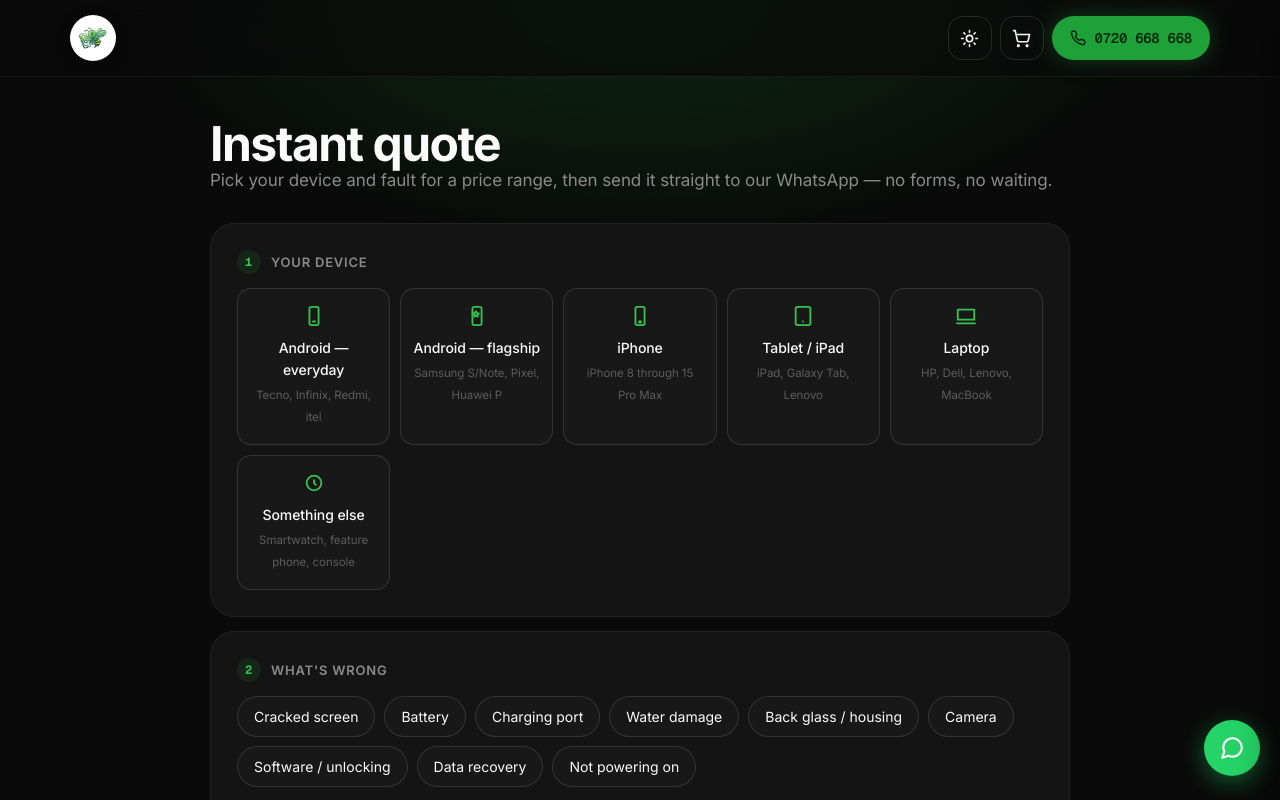
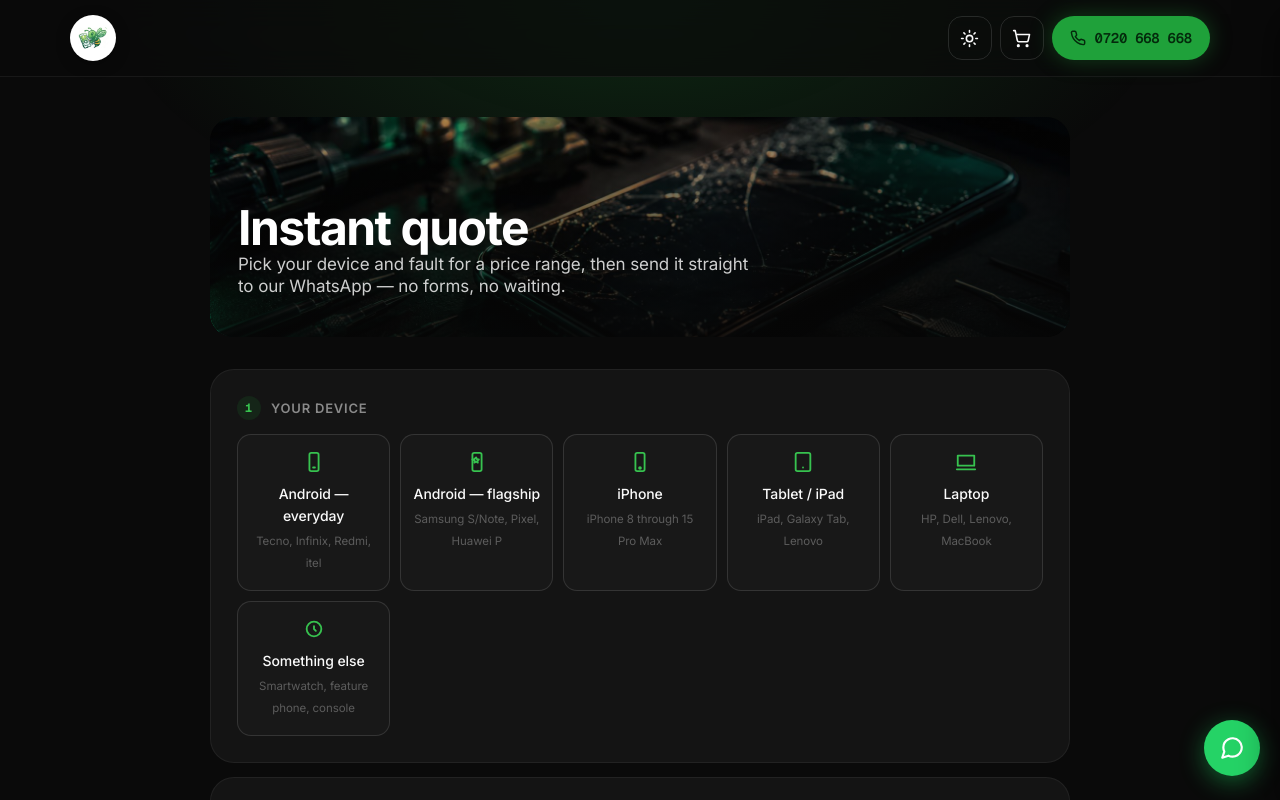
Before and after one commit to Tevin-Isaac/beaps-mobile-fix, a Next.js app: page /quote in a window 1280 px wide. Shown: the top 800 px of the page. Built offline with nearby package versions, Linux system fonts and the light colour scheme; no server answers; the database is empty.

Commit message:
Add real workbench photos to the CTA card and Instant Quote hero
- "Phone acting up?" card now uses a dark-scrimmed repair-bench photo
  instead of a flat gradient
- Instant Quote page gets a matching photo hero banner behind the title

Co-Authored-By: Claude Sonnet 5 <noreply@anthropic.com>

```diff
--- a/pages/quote.tsx
+++ b/pages/quote.tsx
@@ -105,9 +105,15 @@ const Quote: NextPageWithTitle = () => {
   );
 
   return (
-    <div data-screen-label="Instant quote" style={{ maxWidth: 900, margin: "0 auto", padding: "56px 20px 72px" }}>
-      <h1 className="animate-fade-up" style={{ margin: 0, fontSize: "clamp(30px, 4.6vw, 48px)", fontWeight: 700, letterSpacing: "-0.032em" }}>Instant quote</h1>
-      <p className="animate-fade-up delay-200" style={{ margin: "14px 0 0", fontSize: 17, color: "var(--text-secondary)" }}>Pick your device and fault for a price range, then send it straight to our WhatsApp — no forms, no waiting.</p>
+    <div data-screen-label="Instant quote" style={{ maxWidth: 900, margin: "0 auto", padding: "40px 20px 72px" }}>
+      <div className="animate-fade-up quote-hero">
+        <img src="/quote-hero.jpg" alt="" style={{ position: "absolute", inset: 0, width: "100%", height: "100%", objectFit: "cover", zIndex: 0 }} />
+        <div style={{ position: "absolute", inset: 0, background: "linear-gradient(180deg, rgba(6,6,6,0.35), rgba(6,6,6,0.9))", zIndex: 0 }} />
+        <div style={{ position: "relative", zIndex: 1 }}>
+          <h1 style={{ margin: 0, fontSize: "clamp(30px, 4.6vw, 48px)", fontWeight: 700, letterSpacing: "-0.032em", color: "#ffffff" }}>Instant quote</h1>
+          <p style={{ margin: "14px 0 0", fontSize: 17, color: "rgba(255,255,255,0.8)", maxWidth: 520 }}>Pick your device and fault for a price range, then send it straight to our WhatsApp — no forms, no waiting.</p>
+        </div>
+      </div>
 
       <Reveal>
       <div className="quote-card" style={{ marginTop: 32 }}>
--- a/styles/globals.css
+++ b/styles/globals.css
@@ -962,6 +962,17 @@ button {
   border-color: var(--border-focus);
 }
 
+.quote-hero {
+  position: relative;
+  overflow: hidden;
+  border-radius: 24px;
+  padding: 40px 28px;
+  min-height: 220px;
+  display: flex;
+  flex-direction: column;
+  justify-content: flex-end;
+}
+
 .quote-card {
   padding: 26px;
   border: 1px solid var(--border-subtle);
```
Also changed, not shown: pages/index.tsx (+11 -6 lines), public/cta-workbench.jpg (added), public/quote-hero.jpg (added).
